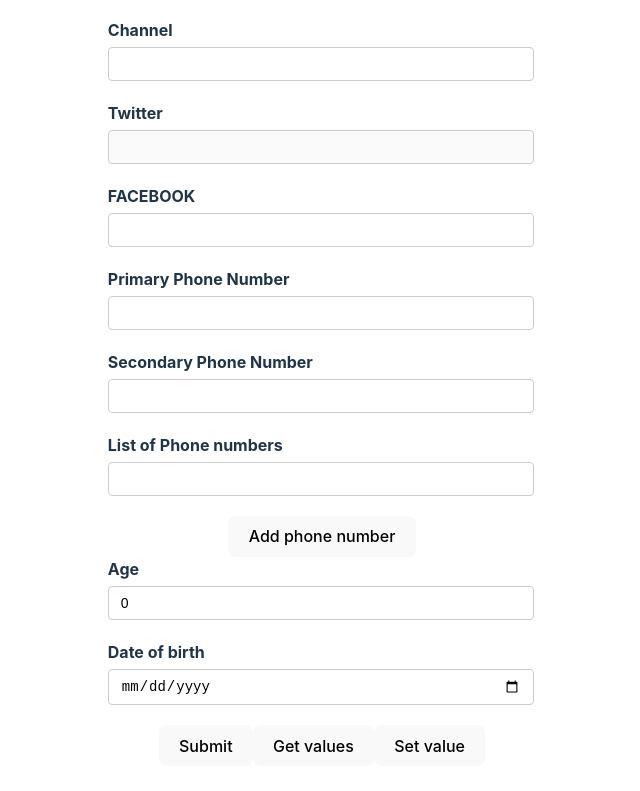
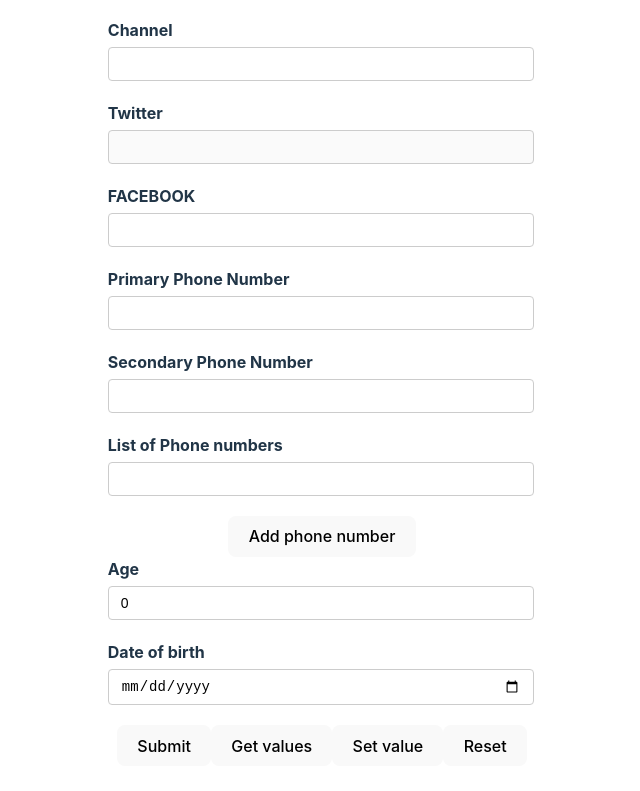
Before and after one commit to Tareq1131/React-Hook-Form, a React (Vite) app: page / in a window 1280 px wide. Shown: the part 361-1152 px from the top of the page, without its empty margins (318-958 px from the left). Built offline with nearby package versions, Linux system fonts and the light colour scheme.

Commit message:
add reset button

```diff
--- a/src/components/YouTubeForm.tsx
+++ b/src/components/YouTubeForm.tsx
@@ -1,5 +1,6 @@
 import { useFieldArray, useForm } from 'react-hook-form'
 import { DevTool } from '@hookform/devtools'
+import { useEffect } from 'react';
 
 type FormValues = {
   username: string,
@@ -39,9 +40,9 @@
 
     },
   })
-  const { register, control, handleSubmit, formState, watch, getValues, setValue, } = form
+  const { register, control, handleSubmit, formState, watch, getValues, setValue,reset } = form
   // const { name, ref, onChange, onBlur } = register('username')
-  const { errors, touchedFields, dirtyFields, isDirty } = formState;
+  const { errors, touchedFields, dirtyFields, isDirty,isSubmitSuccessful, } = formState;
   console.log('touch ', touchedFields, dirtyFields, isDirty)
 
   const { fields, append, remove } = useFieldArray({
@@ -66,7 +67,16 @@
       shouldTouch: true,
     });
   };
+  // const onReset = () => {
+  //   reset();
+  // };
 
+
+  useEffect(() => {
+    if (isSubmitSuccessful) {
+      reset();
+    }
+  }, [isSubmitSuccessful, reset]);
   renderCount++;
   const watchusername = watch(["username", 'email'])
   // const watchusername=watch()
@@ -221,6 +231,9 @@
         <button type="button" onClick={handleSetValue}>
           Set value
         </button>
+        <button type="button" onClick={()=> reset()}>
+          Reset
+        </button>
       </form>
       <DevTool control={control} />
     </div>
```
